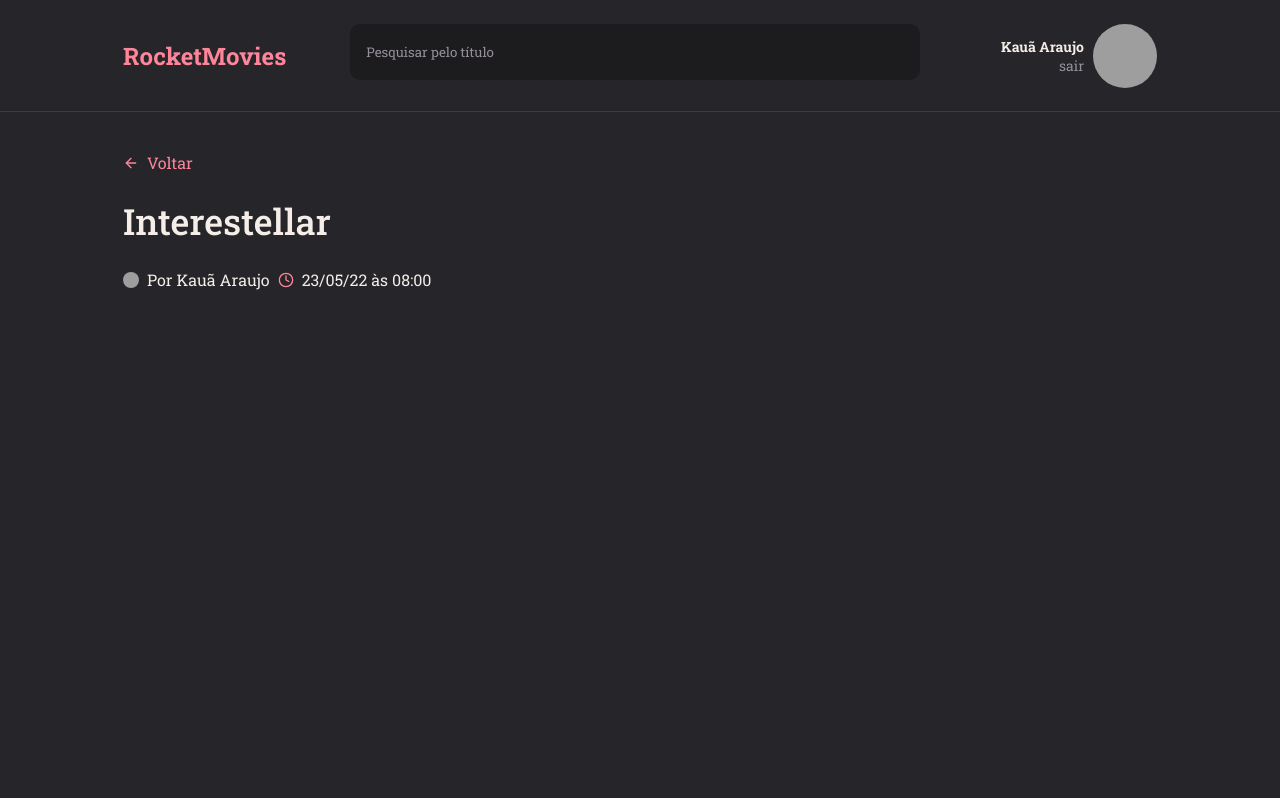
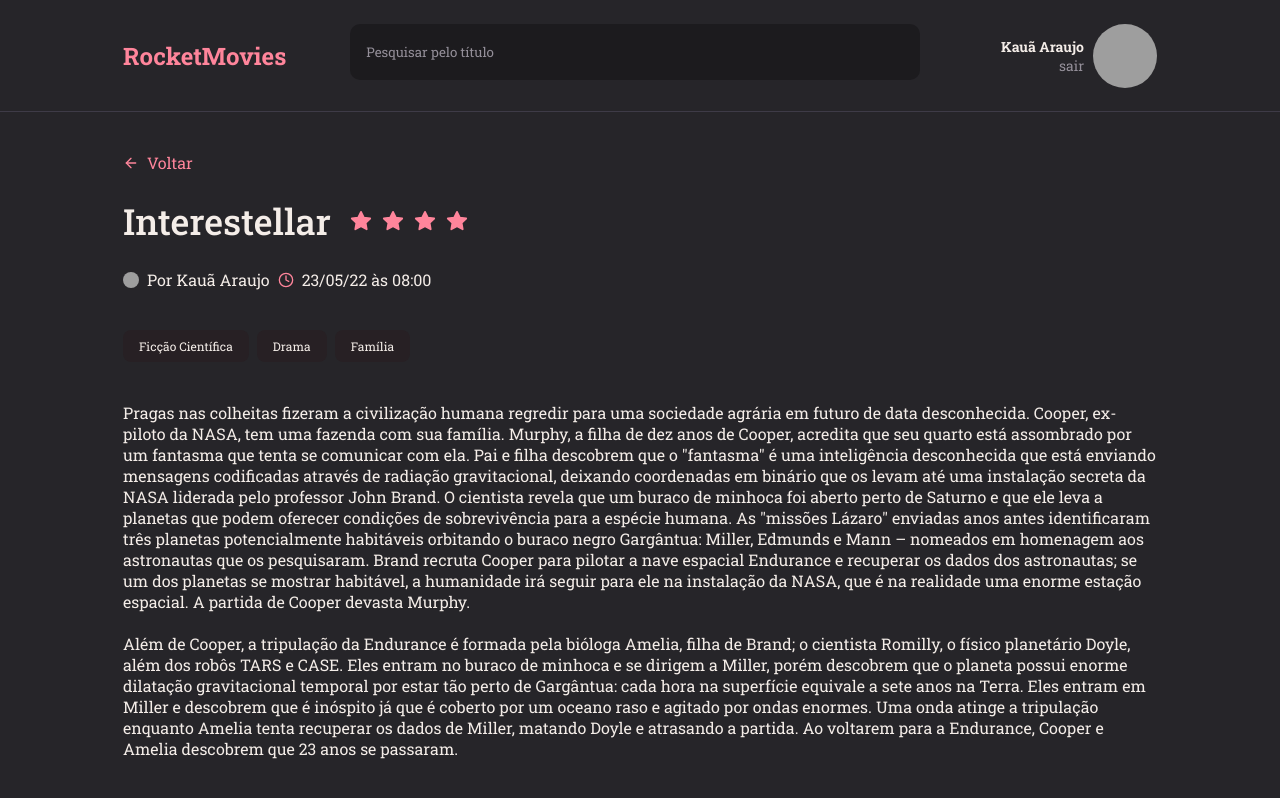
Before and after one commit to LKaua22k/RocketMovies-React, a React (Vite) app: page / in a window 1280 px wide. Built offline with nearby package versions, Linux system fonts and the light colour scheme; grey boxes are pictures that could not be loaded.

Commit message:
Pagina de detalis feita :tada:

```diff
--- a/src/pages/Details/index.jsx
+++ b/src/pages/Details/index.jsx
@@ -1,5 +1,5 @@
-import {FiArrowLeft,FiClock} from 'react-icons/fi'
-import { Container, Content, Status} from "./style";
+import {FiArrowLeft,FiClock,FiStar} from 'react-icons/fi'
+import { Container, Content, Status, Cate} from "./style";
 
 import { Header } from '../../components/Header'
 export function Details(){
@@ -11,7 +11,16 @@ export function Details(){
                 <Content>
                     <a href=""><FiArrowLeft/> Voltar</a>
 
-                    <h1>Interestellar</h1>
+                    <div className='Title'>
+                        <h1>Interestellar</h1>
+
+                        <ul>
+                        <FiStar />
+                         <FiStar />
+                         <FiStar />
+                         <FiStar />
+                        </ul>
+                    </div>
 
                     <Status>
                         <div>
@@ -24,6 +33,18 @@ export function Details(){
                             <span>23/05/22 às 08:00</span>
                         </div>
                     </Status>
+
+                    <Cate>
+                        <li>Ficção Científica</li>
+                        <li>Drama</li>
+                        <li>Família</li>
+                    </Cate>
+
+                    <p>Pragas nas colheitas fizeram a civilização humana regredir para uma sociedade agrária em futuro de data desconhecida. Cooper, ex-piloto da NASA, tem uma fazenda com sua família. Murphy, a filha de dez anos de Cooper, acredita que seu quarto está assombrado por um fantasma que tenta se comunicar com ela.
+                         Pai e filha descobrem que o "fantasma" é uma inteligência desconhecida que está enviando mensagens codificadas através de radiação gravitacional, deixando coordenadas em binário que os levam até uma instalação secreta da NASA liderada pelo professor John Brand.
+                         O cientista revela que um buraco de minhoca foi aberto perto de Saturno e que ele leva a planetas que podem oferecer condições de sobrevivência para a espécie humana. As "missões Lázaro" enviadas anos antes identificaram três planetas potencialmente habitáveis orbitando o buraco negro Gargântua: Miller, Edmunds e Mann – nomeados em homenagem aos astronautas que os pesquisaram.
+                         Brand recruta Cooper para pilotar a nave espacial Endurance e recuperar os dados dos astronautas; se um dos planetas se mostrar habitável, a humanidade irá seguir para ele na instalação da NASA, que é na realidade uma enorme estação espacial. A partida de Cooper devasta Murphy. <br /><br /> Além de Cooper, a tripulação da Endurance é formada pela bióloga Amelia, filha de Brand; o cientista Romilly, o físico planetário Doyle, além dos robôs TARS e CASE. Eles entram no buraco de minhoca e se dirigem a Miller, porém descobrem que o planeta possui enorme dilatação gravitacional temporal por estar tão perto de Gargântua: cada hora na superfície equivale a sete anos na Terra. Eles entram em Miller e descobrem que é inóspito já que é coberto por um oceano raso e agitado por ondas enormes. Uma onda atinge a tripulação enquanto Amelia tenta recuperar os dados de Miller, matando Doyle e atrasando a partida. Ao voltarem para a Endurance, Cooper e Amelia descobrem que 23 anos se passaram.
+</p>
                 </Content>
             </main>
         </Container>
--- a/src/pages/Details/style.js
+++ b/src/pages/Details/style.js
@@ -12,7 +12,7 @@ export const Container = styled.div`
 
     > main{
         grid-area: content;
-        padding: 40px 0 123px 123px;
+        padding: 40px 123px;
         overflow-y: auto;
     }
 `
@@ -21,6 +21,8 @@ export const Content = styled.div`
     display: flex;
     flex-direction: column;
     max-width: 1137px;
+    margin: 0 auto;
+
 
     > a {
         display: flex;
@@ -33,10 +35,36 @@ export const Content = styled.div`
         }
     }
 
-    > h1 {
+    .Title{
+        display: flex;
+        flex-direction: row;
+        align-items: center;
+        gap: 19px;
+
+        > h1 {
         font-size: 36px;
         font-weight: 500;
         margin: 24px 0;
+        }
+
+        >ul{
+            display: flex;
+            justify-content: center;
+            align-items: center;
+            gap: 10px;
+
+            > svg {
+                font-size: 22px;
+                align-items: center;
+                color: ${({theme}) => theme.COLORS.ROSE};
+                fill: ${({theme}) => theme.COLORS.ROSE} ;
+            }
+        }
+    }
+
+    > p{
+        font-size: 16px;
+        font-weight: 400;
     }
 `;
 
@@ -65,3 +93,19 @@ export const Status = styled.div`
 
     }
 `
+
+export const Cate = styled.ul`
+    display: flex;
+    flex-direction: row;
+    gap: 8px;
+    margin: 40px 0;
+
+    > li {
+        list-style: none;
+        font-size: 12px;
+        font-weight: 400;
+        background-color: ${({theme}) => theme.COLORS.BACKGROUND_ROSE};
+        padding: 8px 16px;
+        border-radius: 8px;
+    }
+`
```
